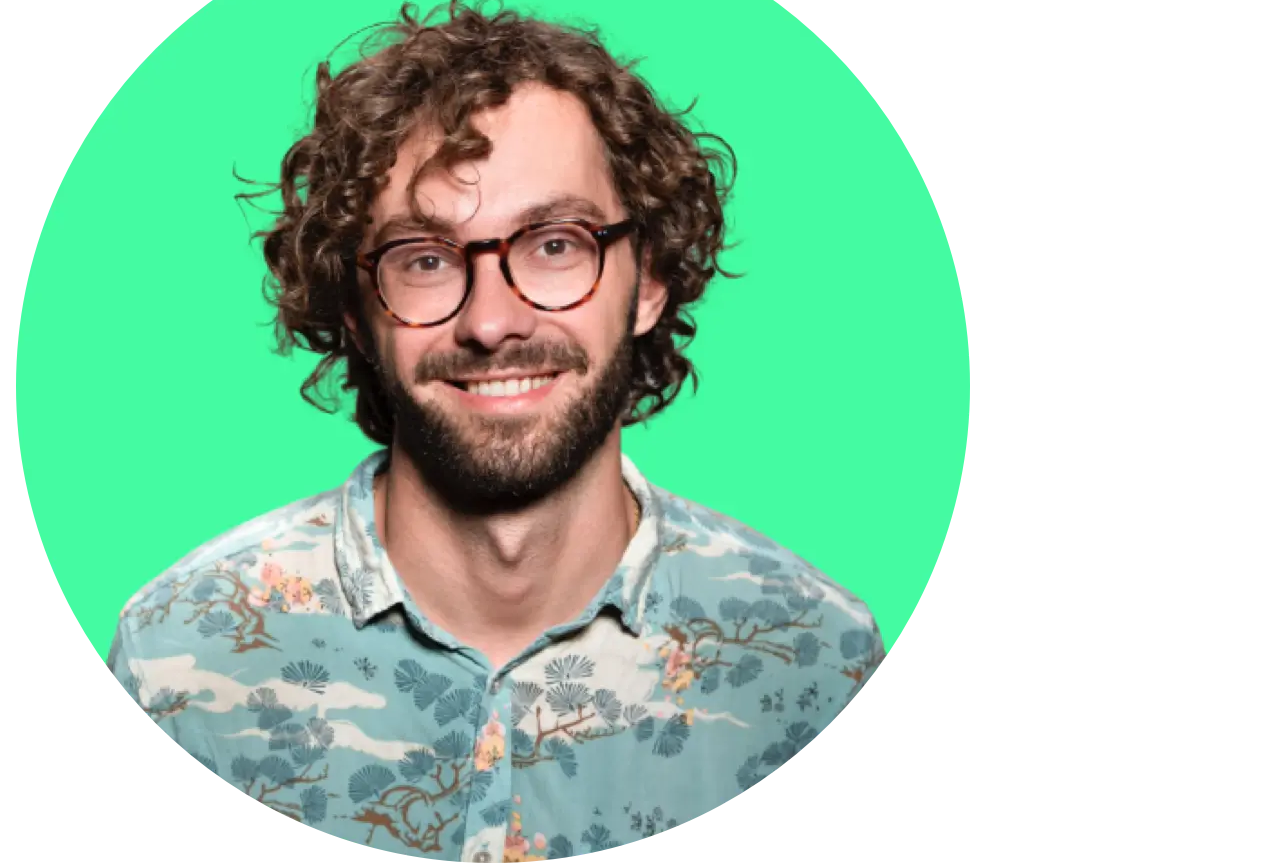
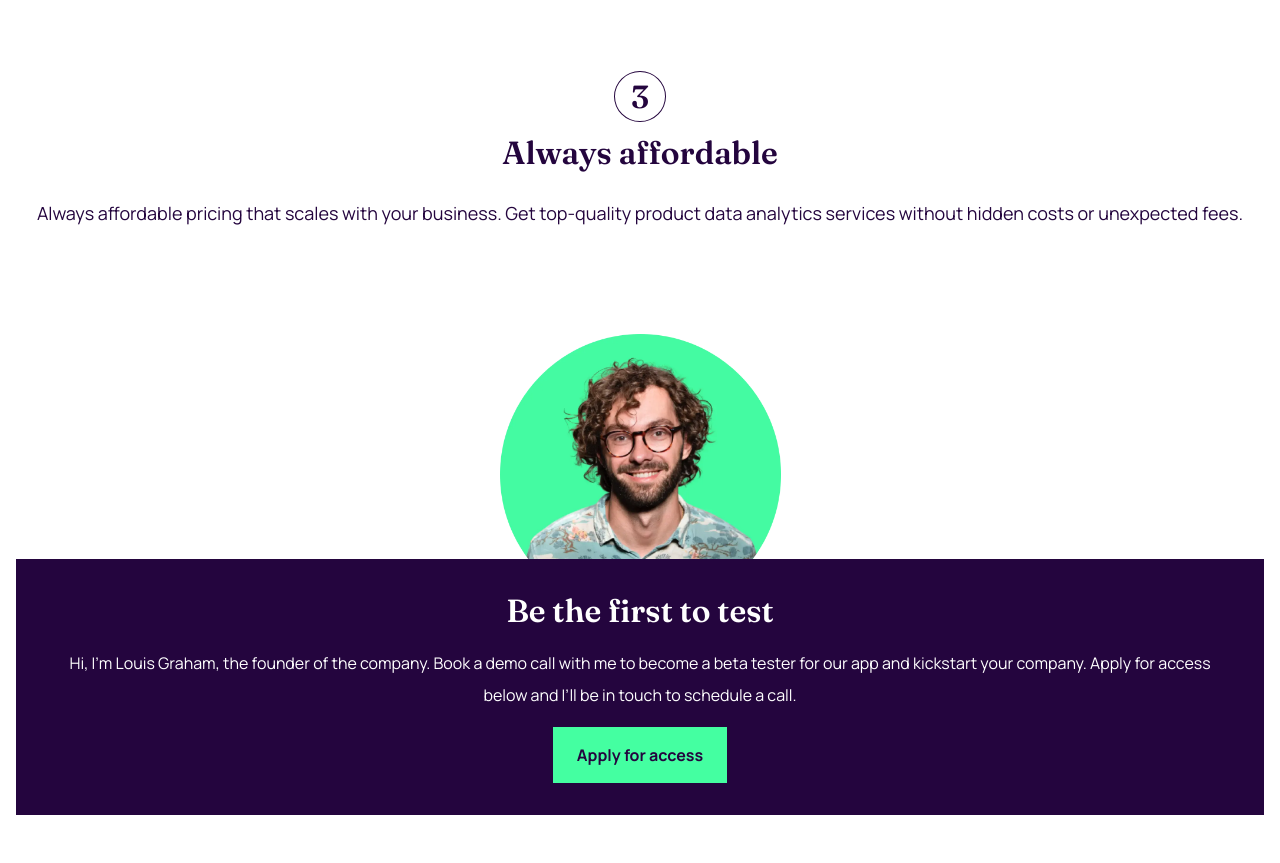
Before and after one commit to hhamza1/workit, a plain HTML site: page index.html in a window 1280 px wide. Shown: the part 1006-1869 px from the top of the page. After the commit the page ends 1821 px from the top, so only its background shows below. Drawn offline with Linux system fonts and the light colour scheme.

Commit message:
Added the style for features + our founder section

```diff
--- a/style.css
+++ b/style.css
@@ -43,6 +43,7 @@ h1,h2,h3,h4,h5,h6,p {
     font-weight: bold;
     font-family: 'Manrope', sans-serif;
     line-height: 32px;
+    padding: 12px 24px;
 }
 
 .btn-primary:hover {
@@ -121,10 +122,6 @@ nav {
     padding-bottom: 40px;
 }
 
-.jumbotron > button {
-    padding: 12px 24px;
-}
-
 .underlined {
     border-bottom: 3px solid var(--btn-bg);
 }
@@ -145,4 +142,43 @@ nav {
 
 .features{
     padding-top: 64px;
+    text-align: center;
 }
+
+.feature {
+    padding: 40px 0;
+}
+
+.feature > h4 {
+    padding: 16px 0 24px 0;
+}
+
+.feature-no {
+    border: 1px solid var(--primary-color);
+    border-radius: 50%;
+    padding: 5px 16px;
+}
+
+.our-founder {
+    color: var(--bg2);
+    text-align: center;
+}
+
+.testimonial {
+    background-color: var(--primary-color);
+    padding: 32px 0;
+}
+
+.testimonial > p {
+    font-family: 'Manrope', sans-serif;
+    font-size: 16px;
+    padding: 16px 31px;
+}
+
+.our-founder > .img-wrapper > img {
+    position: relative;
+    width: 100%;
+    max-width: 281px;
+    z-index: -1;
+    top: 65px;
+}
```
